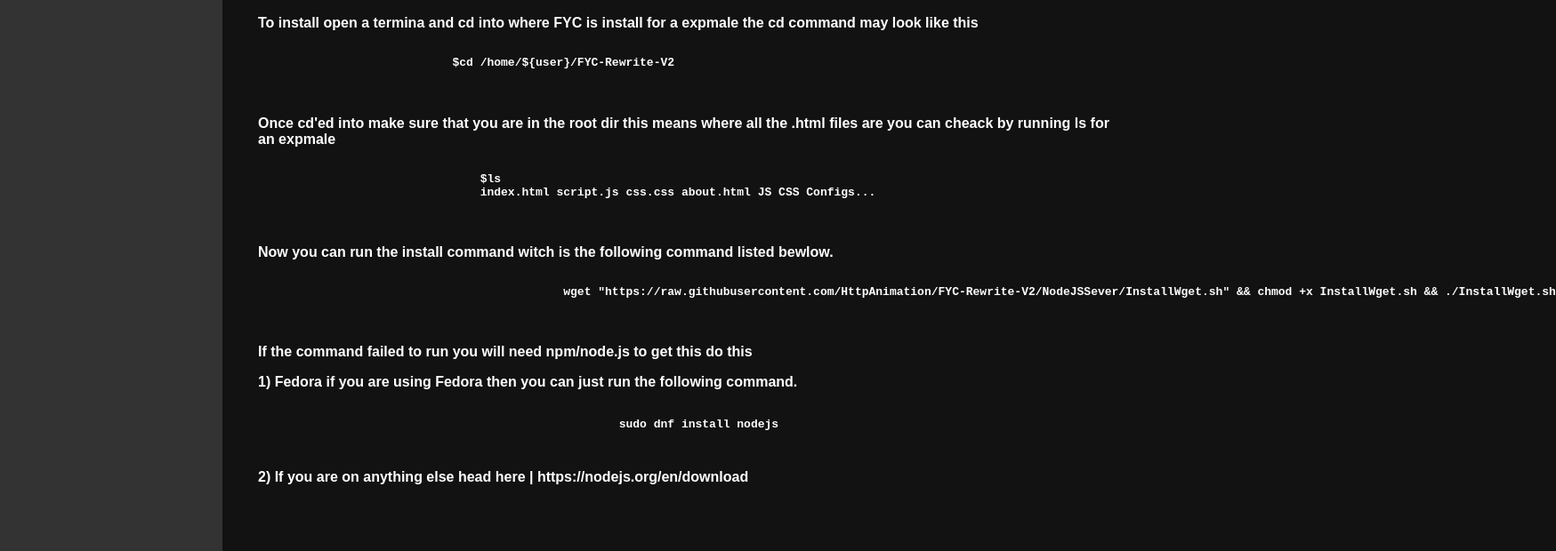
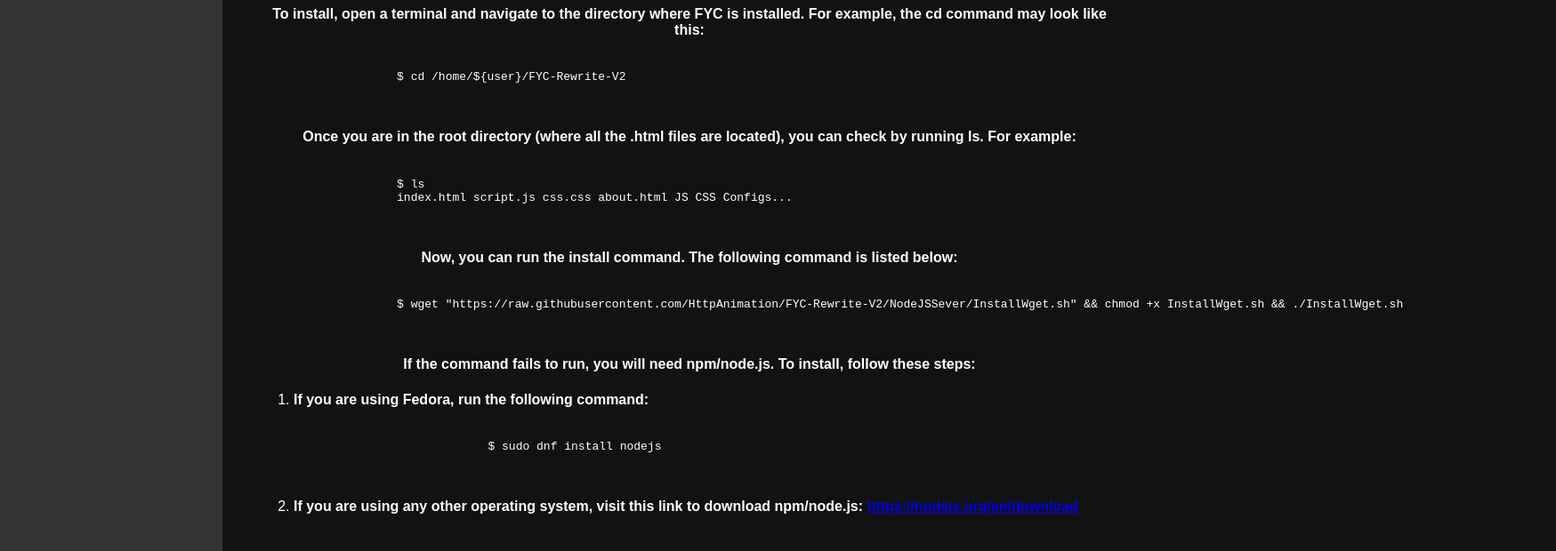
Before and after one commit to HttpAnimation/FYC-Rewrite-V2, a plain HTML site: page Server.html in a window 1280 px wide. Shown: the part 191-811 px from the top of the page at 89% size, 1749 px wide, since content can reach past the window. Drawn offline with Linux system fonts and the light colour scheme.

Commit message:
adds new code for Server.html

```diff
--- a/Server.html
+++ b/Server.html
@@ -13,49 +13,55 @@
     </div>
     <div id="content">
         <center><h1>Server</h1></center>
-        <center><h4>The server on FYC allows you to broardcast the FYC website network wide while as a real webiste</h4></center>
-        <cetner><h1>Install:
+        <center><h4>The server on FYC allows you to broadcast the FYC website network-wide as a real website.</h4></center>
+        <center><h1>Install:</h1></center>
         <p>
-                <h4>To install open a termina and cd into where FYC is install for a expmale the cd command may look like this
+            <center>
+                <h4>To install, open a terminal and navigate to the directory where FYC is installed. For example, the cd command may look like this:</h4>
+            </center>
             <pre>
                 <code>
-                            $cd /home/${user}/FYC-Rewrite-V2
+                    $ cd /home/${user}/FYC-Rewrite-V2
                 </code>
             </pre>
-                    <p>
-                        <h4>Once cd'ed into make sure that you are in the root dir this means where all the .html files are you can cheack by running ls for an expmale
+            <center>
+                <h4>Once you are in the root directory (where all the .html files are located), you can check by running ls. For example:</h4>
+            </center>
             <pre>
                 <code>
-                                $ls
+                    $ ls
                     index.html script.js css.css about.html JS CSS Configs...
                 </code>
             </pre>
-                            <p>
+            <center>
                 <h4>
-                                    Now you can run the install command witch is the following command listed bewlow.
+                    Now, you can run the install command. The following command is listed below:
+                </h4>
+            </center>
             <pre>
                 <code>
-                                            wget "https://raw.githubusercontent.com/HttpAnimation/FYC-Rewrite-V2/NodeJSSever/InstallWget.sh" && chmod +x InstallWget.sh && ./InstallWget.sh
+                    $ wget "https://raw.githubusercontent.com/HttpAnimation/FYC-Rewrite-V2/NodeJSSever/InstallWget.sh" && chmod +x InstallWget.sh && ./InstallWget.sh
                 </code>
             </pre>
-                                    <p>
-                                        <h4>If the command failed to run you will need npm/node.js to get this do this <p>
-                                            1) Fedora if you are using Fedora then you can just run the following command.
+            <center>
+                <h4>If the command fails to run, you will need npm/node.js. To install, follow these steps:</h4>
+            </center>
+            <ol>
+                <li>
+                    <h4>
+                        If you are using Fedora, run the following command:
+                    </h4>
                     <pre>
                         <code>
-                                                    sudo dnf install nodejs
+                            $ sudo dnf install nodejs
                         </code>
                     </pre>
-                                            2) If you are on anything else head here | https://nodejs.org/en/download
-                                        </p></h4>
+                </li>
+                <li>
+                    <h4>If you are using any other operating system, visit this link to download npm/node.js: <a href="https://nodejs.org/en/download">https://nodejs.org/en/download</a></h4>
+                </li>
+            </ol>
         </p>
-                                </h4>
-                            </p>
-                        </h4>
-                    </p>
-                </h4>
-            </p>
-        </h1></cetner>
     </div>
 </body>
 </html>
```
Lines whose indentation alone changed are shown as unchanged.
